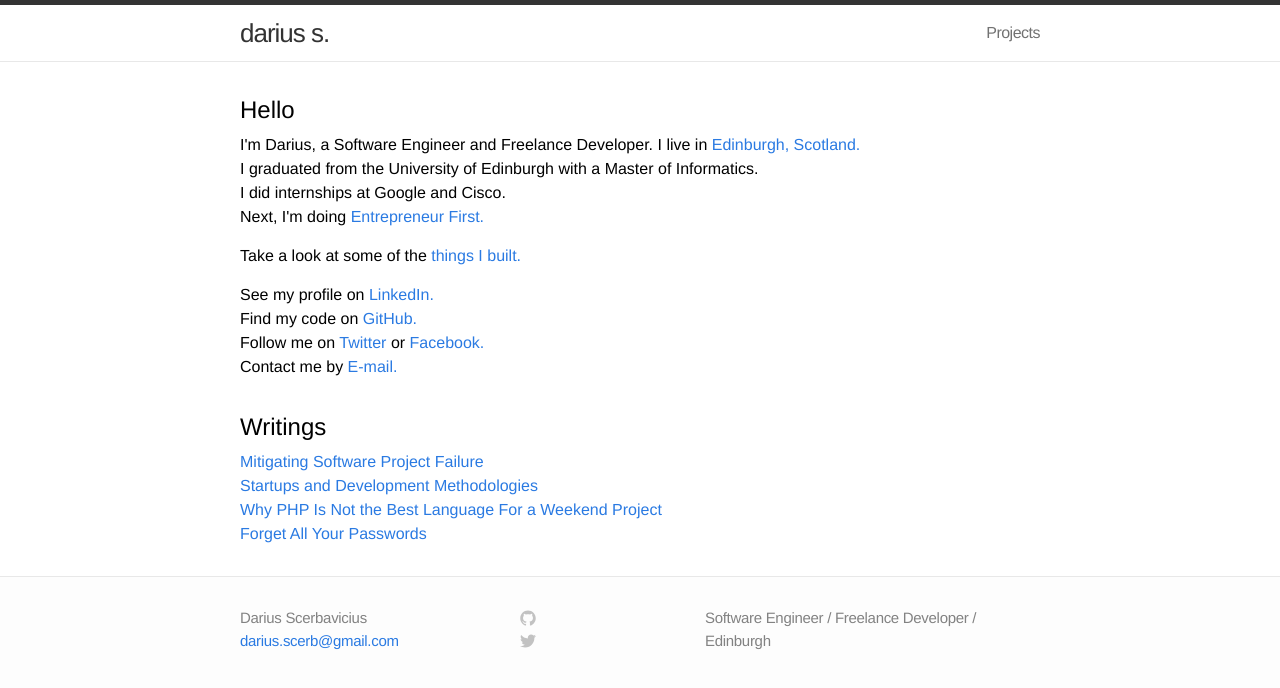
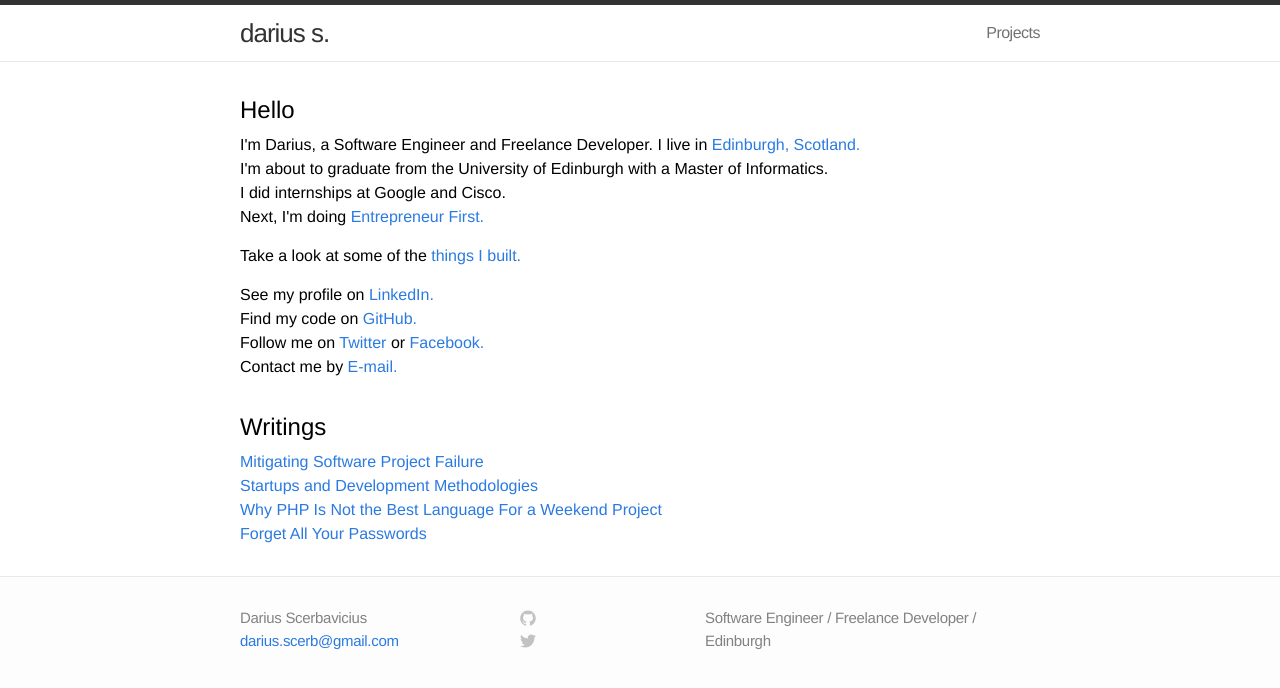
Before and after one commit to darka/dariuss.net, a Jekyll site: the page built from index.html, in a window 1280 px wide. Shown: the top 688 px of the page. Built offline with Jekyll 4.4.1, drawn with Linux system fonts in a browser that asks for light colours.

Commit message:
Quick-fix about details.

```diff
--- a/index.html
+++ b/index.html
@@ -8,7 +8,7 @@ layout: default
 
   <p>
   I'm Darius, a Software Engineer and Freelance Developer. I live in <a href="https://www.google.com/maps/place/Edinburgh/">Edinburgh, Scotland.</a><br/>
-  I graduated from the University of Edinburgh with a Master of Informatics.<br/>
+  I'm about to graduate from the University of Edinburgh with a Master of Informatics.<br/>
   I did internships at Google and Cisco.<br/>
   Next, I'm doing <a href="http://www.entrepreneurfirst.org.uk/">Entrepreneur First.</a><br/>
   </p>
```
